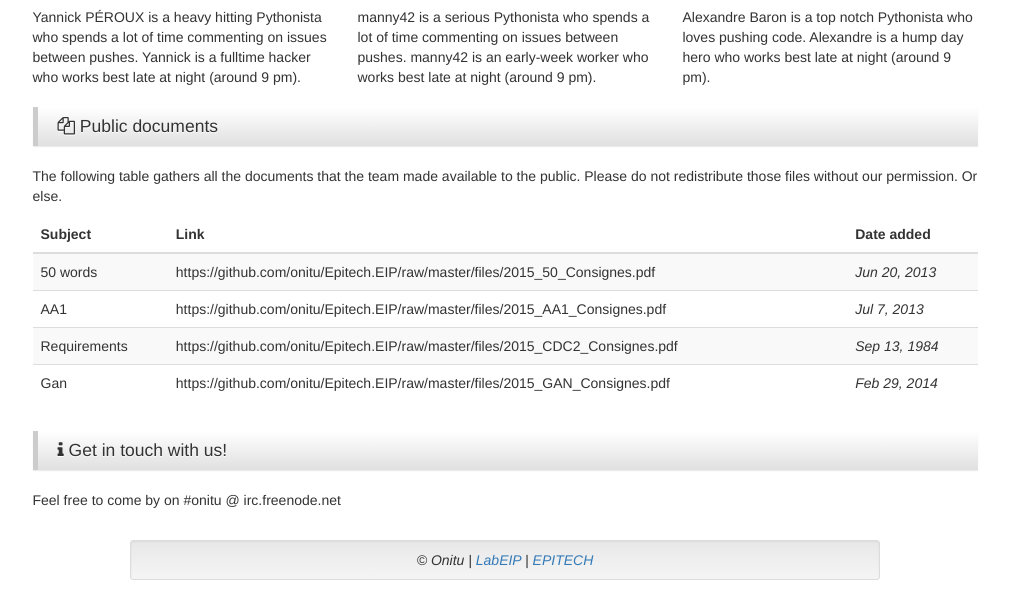
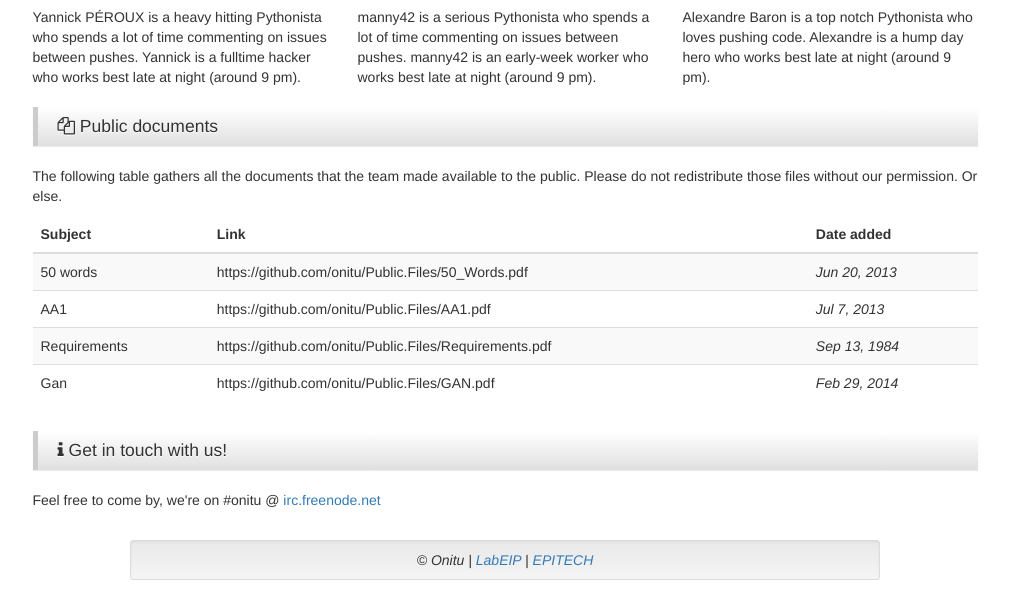
Before and after one commit to onitu/onitu.github.io, a plain HTML site: page index.html in a window 1280 px wide. Shown: the part 2414-3014 px from the top of the page, without its empty margins (135-1144 px from the left). Drawn offline with nearby package versions, Linux system fonts and the light colour scheme.

Commit message:
Fixed some links to supposedly private files

```diff
--- a/index.html
+++ b/index.html
@@ -258,22 +258,22 @@
 						<tbody>
 							<tr>
 								<td>50 words</td>
-								<td>https://github.com/onitu/Epitech.EIP/raw/master/files/2015_50_Consignes.pdf</td>
+								<td>https://github.com/onitu/Public.Files/50_Words.pdf</td>
 								<td><i>Jun 20, 2013</i></td>
 							</tr>
 							<tr>
 								<td>AA1</td>
-								<td>https://github.com/onitu/Epitech.EIP/raw/master/files/2015_AA1_Consignes.pdf</td>
+								<td>https://github.com/onitu/Public.Files/AA1.pdf</td>
 								<td><i>Jul 7, 2013</i></td>
 							</tr>
 							<tr>
 								<td>Requirements</td>
-								<td>https://github.com/onitu/Epitech.EIP/raw/master/files/2015_CDC2_Consignes.pdf</td>
+								<td>https://github.com/onitu/Public.Files/Requirements.pdf</td>
 								<td><i>Sep 13, 1984</i></td>
 							</tr>
 							<tr>
 								<td>Gan</td>
-								<td>https://github.com/onitu/Epitech.EIP/raw/master/files/2015_GAN_Consignes.pdf</td>
+								<td>https://github.com/onitu/Public.Files/GAN.pdf</td>
 								<td><i>Feb 29, 2014</i></td>
 							</tr>
 						</tbody>
@@ -288,7 +288,7 @@
 							<i class="fa fa-info"></i>&nbsp;Get in touch with us!
 						</blockquote>
 					</h4>
-					<p>Feel free to come by on #onitu @ irc.freenode.net</p>
+					<p>Feel free to come by, we're on #onitu @ <a href="https://webchat.freenode.net/">irc.freenode.net</a></p>
 				</div>
 			</div>
 
```
